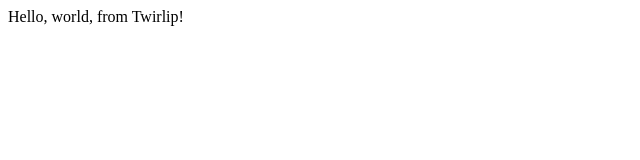
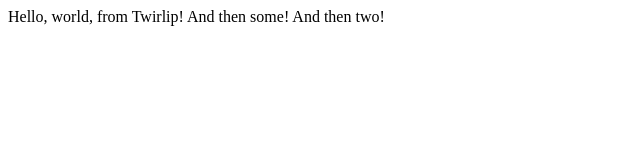
Before and after one commit to pdfernhout/Twirlip_Test001, a plain HTML site: page index.html in a window 1280 px wide. Shown: the whole page, without its empty margins (0-640 px from the left). Drawn offline with Linux system fonts and the light colour scheme.

Commit message:
Yet another test commit.

```diff
--- a/index.html
+++ b/index.html
@@ -9,7 +9,7 @@
 </head>
 
 <body>
- Hello, world, from Twirlip!
+ Hello, world, from Twirlip! And then some! And then two!
 
 </body>
 </html>
```
